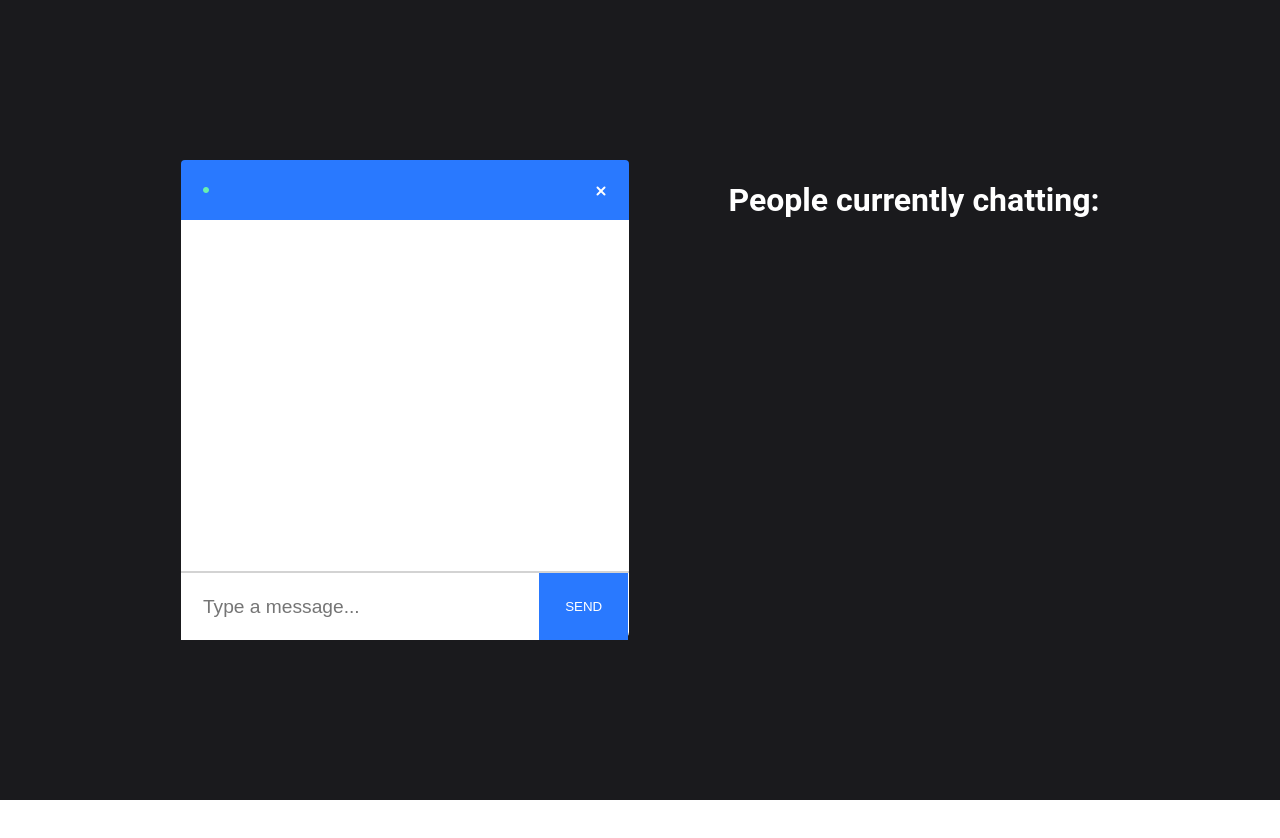
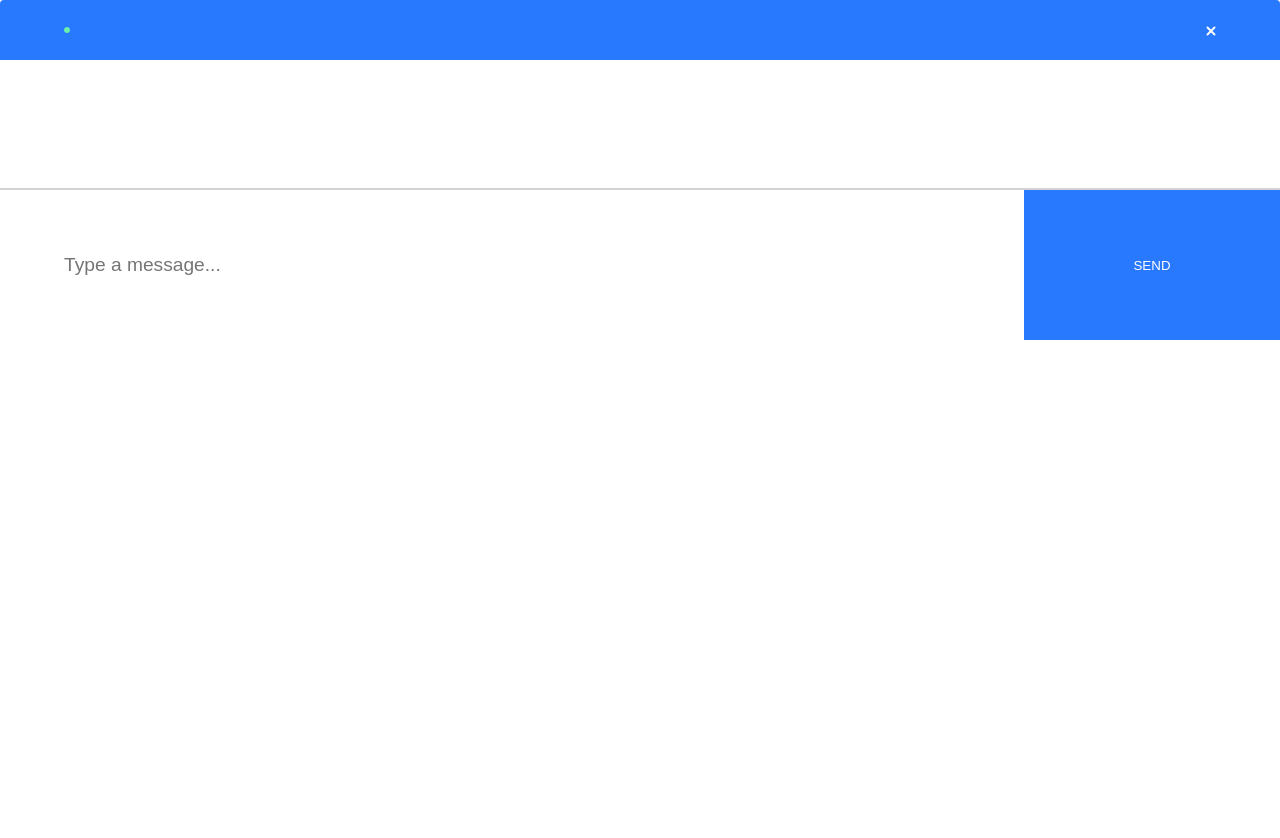
Before and after one commit to guru-apr21/gement.io, a React (Create React App) app in the folder client/: page /chat in a window 1280 px wide. Shown: the top 838 px of the page. Before the commit the page ends 800 px from the top, so only its background shows below. Built offline with nearby package versions, Linux system fonts and the light colour scheme.

Commit message:
Delete chat.css 💌

```diff
--- a/client/src/components/Chat/chat.css
+++ b/client/src/components/Chat/chat.css
@@ -1,4 +1,4 @@
-.outerContainer {
+/* .outerContainer {
   display: flex;
   justify-content: center;
   align-items: center;
@@ -31,4 +31,4 @@
   .container {
     width: 60%;
   }
-}
+} */
```
